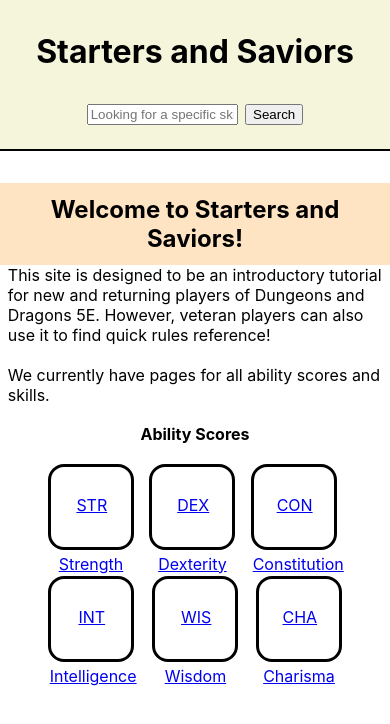
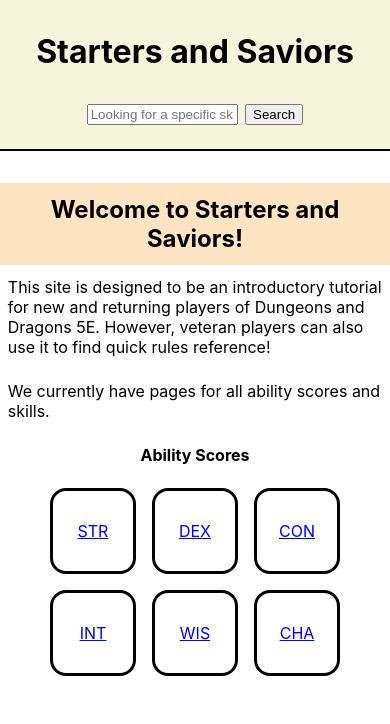
Before and after one commit to Zertroz/Final-Project, a React (Create React App) app: page / in a window 390 px wide. Shown: the top 724 px of the page. Built offline with nearby package versions, Linux system fonts and the light colour scheme.

Commit message:
Fix styling for scaling

```diff
--- a/src/App.css
+++ b/src/App.css
@@ -3,7 +3,13 @@
 }
 
 main {
-  height: 100%;
+  height: 100vh;
+  width: 100vw;
+}
+
+h2 {
+  background-color: bisque;
+  padding: 0.5em;
   width: 100%;
 }
 
@@ -21,6 +27,6 @@
 }
 
 p {
-  margin-bottom: 5%;
+  margin-bottom: 1.5em;
   margin-left: 2%;
 }
--- a/src/components/HomePage/Homepage.css
+++ b/src/components/HomePage/Homepage.css
@@ -1,16 +1,32 @@
 .homepage {
   display: flex;
-  height: 100%;
+  height: 75%;
+  width: 100%;
+  justify-content: space-around;
 }
 
-.stat-list > div {
+.homepage-right {
+  width: 75%;
+}
+
+.stat-list {
   height: 100%;
   display: flex;
   flex-direction: column;
-  align-items: flex-start;
+  align-items: center;
   text-align: center;
   margin-left: 3em;
   padding-right: 3em;
+}
+
+.stat {
+  display: flex;
+  flex-direction: column;
+  align-items: center;
+}
+
+.stat-square > p {
+  margin: 0;
 }
 
 .stat-square {
@@ -18,30 +34,44 @@
   height: 5em;
   width: 5em;
   border-radius: 1em;
-  margin-bottom: 5%;
+  margin-bottom: 2em;
   display: flex;
   justify-content: center;
   align-items: center;
+
 }
 
-h2, h4 {
+.stat > p {
+  margin: 0;
+}
+
+h4 {
   text-align: center;
   margin-bottom: 5%;
 }
 
 h2 {
+  margin-bottom: .5em;
   background-color: bisque;
-  padding: .5em
+  padding: .5em;
+  width: inherit;
+  text-align: center;
 }
 
 @media screen and (max-width: 40em) {
   .homepage {
     flex-direction: column-reverse;
   }
+  .homepage-right {
+    width: inherit;
+  }
 
-  .stat-list > div {
-    flex-direction: row;
-    flex-wrap: wrap;
-    justify-content: space-between;
+  .stat-list-blocks {
+    display: grid;
+    grid-template-columns: repeat(3, 1fr);
+  }
+
+  .stat-square {
+    margin: .5em;
   }
 }
--- a/src/components/HomePage/Homepage.js
+++ b/src/components/HomePage/Homepage.js
@@ -7,7 +7,7 @@
       <Link to={`/ability-scores/${stat.index.toLowerCase()}`} key={stat.index}>
         <div className='stat'>
           <div className='stat-square'><p>{stat.index.toUpperCase()}</p></div>
-          <p>{stat.name[0]}</p>
+          {/* <p>{stat.name[0]}</p> */}
         </div>
       </Link>
     )
@@ -17,7 +17,7 @@
     <div className='homepage'>
       <section className='stat-list'>
         <h4>Ability Scores</h4>
-        <div>
+        <div className='stat-list-blocks'>
           {stats}
         </div>
       </section>
--- a/src/components/SkillPage/SkillPage.css
+++ b/src/components/SkillPage/SkillPage.css
@@ -1,6 +1,7 @@
 .title {
   text-align: center;
-  margin-bottom: 5%;
+  margin-bottom: 1.5em;
+  width: inherit;
 }
 
 .stat {
@@ -8,5 +9,5 @@
 }
 
 .stat > p {
-  margin: 2%;
+  margin: 1.5em;
 }
--- a/src/components/StatPage/StatPage.css
+++ b/src/components/StatPage/StatPage.css
@@ -1,15 +1,16 @@
-h2, h6 {
+.stat-title, h6 {
+  width: inherit;
   text-align: center;
   background-color: bisque;
   padding: .5em;
 }
 
-h2 {
+.stat-title {
   margin: 0;
 }
 
 h6 {
-  margin-bottom: 5%;
+  margin-bottom: 2em;
 }
 
 .skill-list {
--- a/src/components/StatPage/StatPage.js
+++ b/src/components/StatPage/StatPage.js
@@ -21,7 +21,7 @@
 
   return (
     <section className='stat-page'>
-      <h2>{full_name}</h2>
+      <h2 className='stat-title'>{full_name}</h2>
       <h6>(Abbreviated as {name})</h6>
       {body}
       <div className='skill-list'>
```
